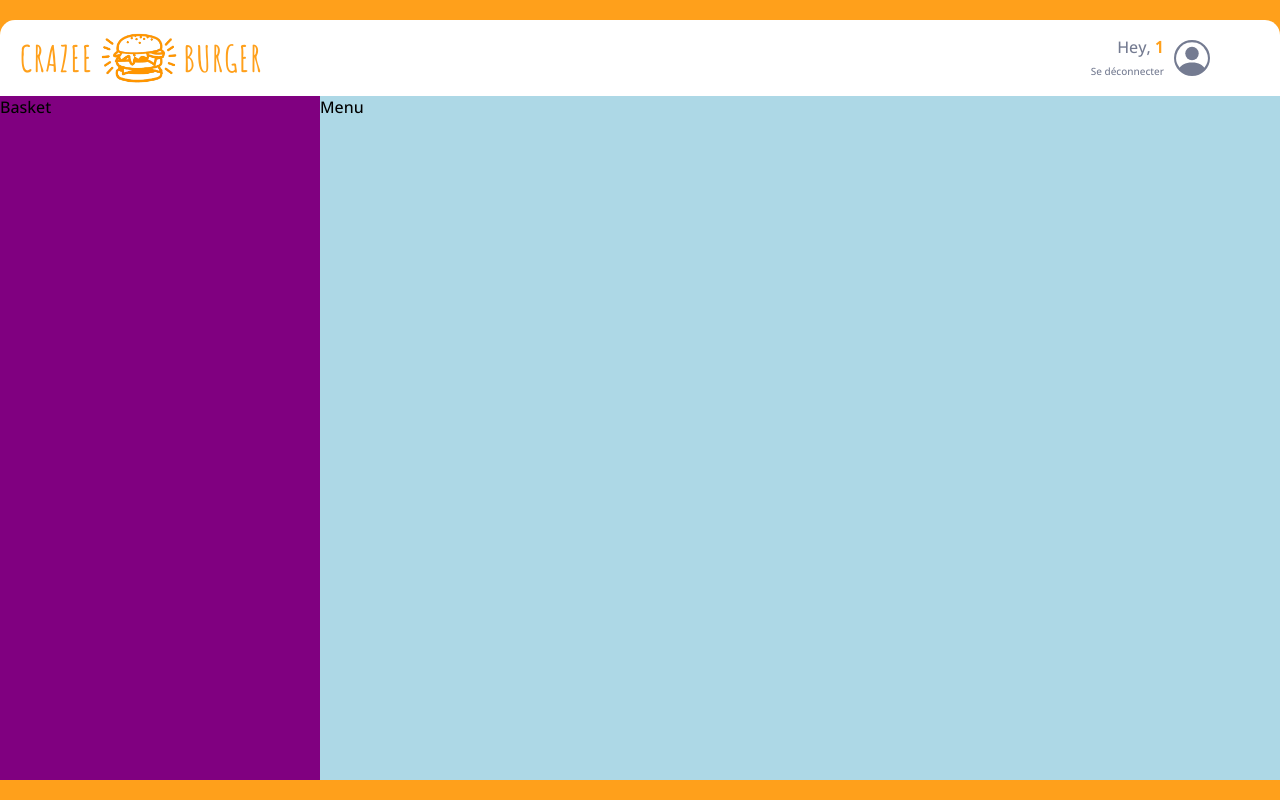
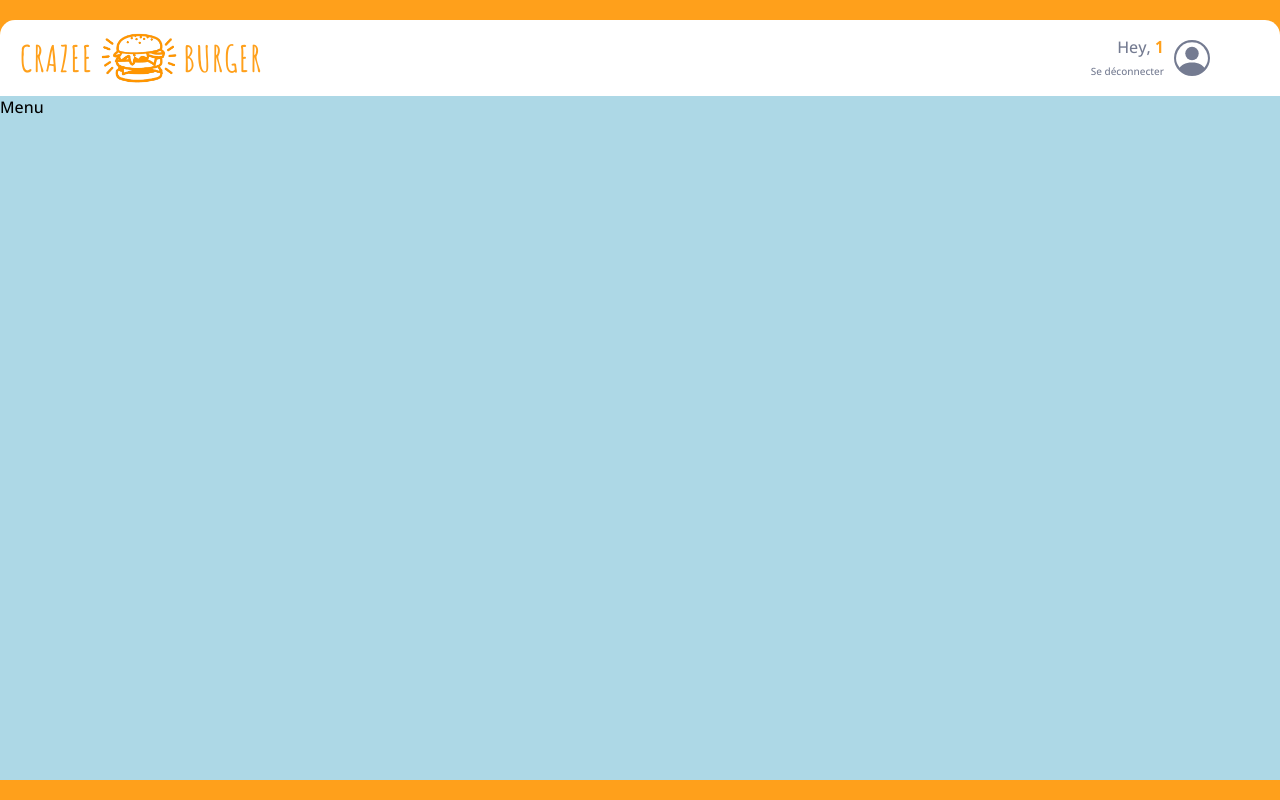
Before and after one commit to Nyzuro/crazee-burger, a React (Vite) app: page /order/1 in a window 1280 px wide. Built offline with nearby package versions, Linux system fonts and the light colour scheme.

Commit message:
💡 F05: ORDER > MAIN > Prepare code for <Basket/>

```diff
--- a/src/components/pages/order/Main/Main.jsx
+++ b/src/components/pages/order/Main/Main.jsx
@@ -5,7 +5,7 @@
 export default function Main() {
   return (
     <MainStyled>
-      <div className="basket">Basket</div>
+      {/* <div className="basket">Basket</div> */}
       <Menu />
     </MainStyled>
   );
@@ -20,9 +20,9 @@
   box-shadow: 0px 8px 20px 8px rgba(0, 0, 0, 0.2) inset;
 
   display: grid;
-  grid-template-columns: 25% 1fr;
+  grid-template-columns: 1fr;
 
-  .basket {
+  /* .basket {
     background-color: purple;
-  }
+  } */
 `;
```
